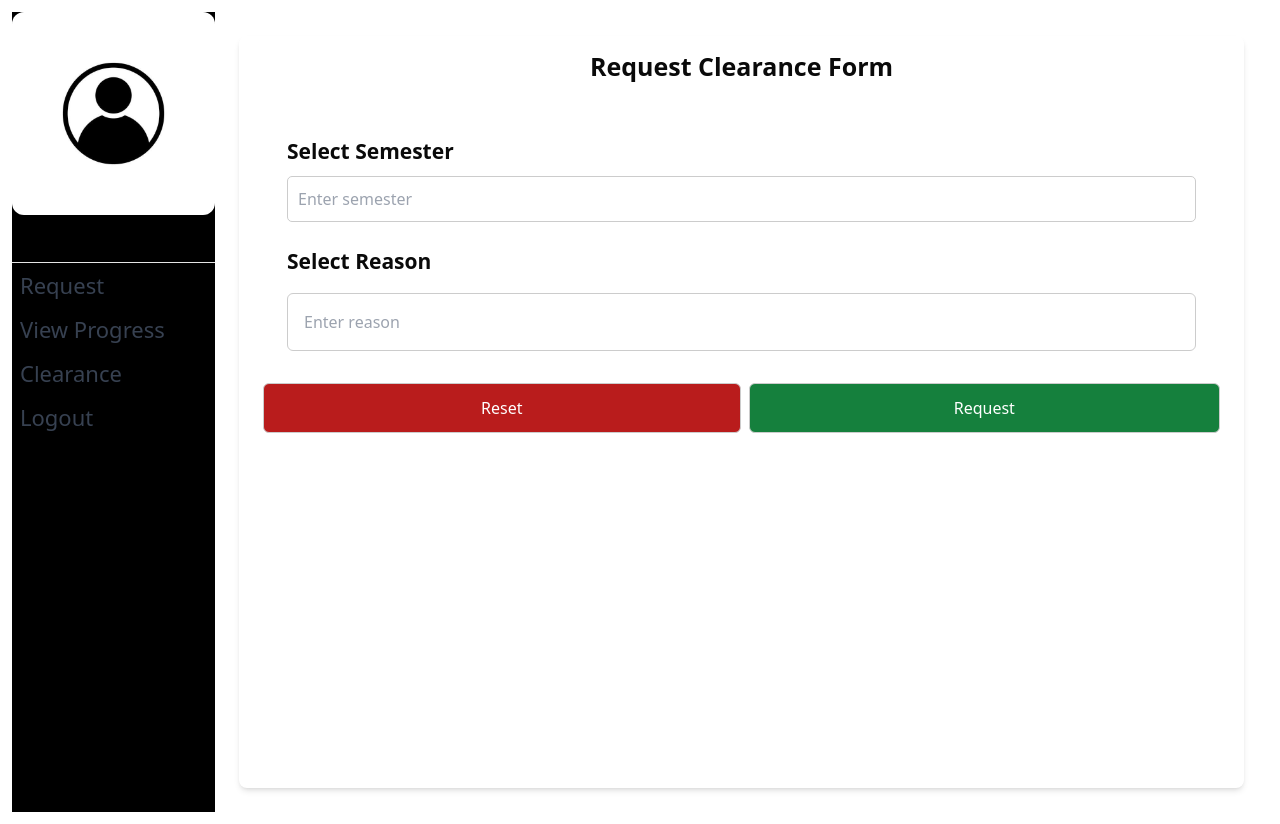
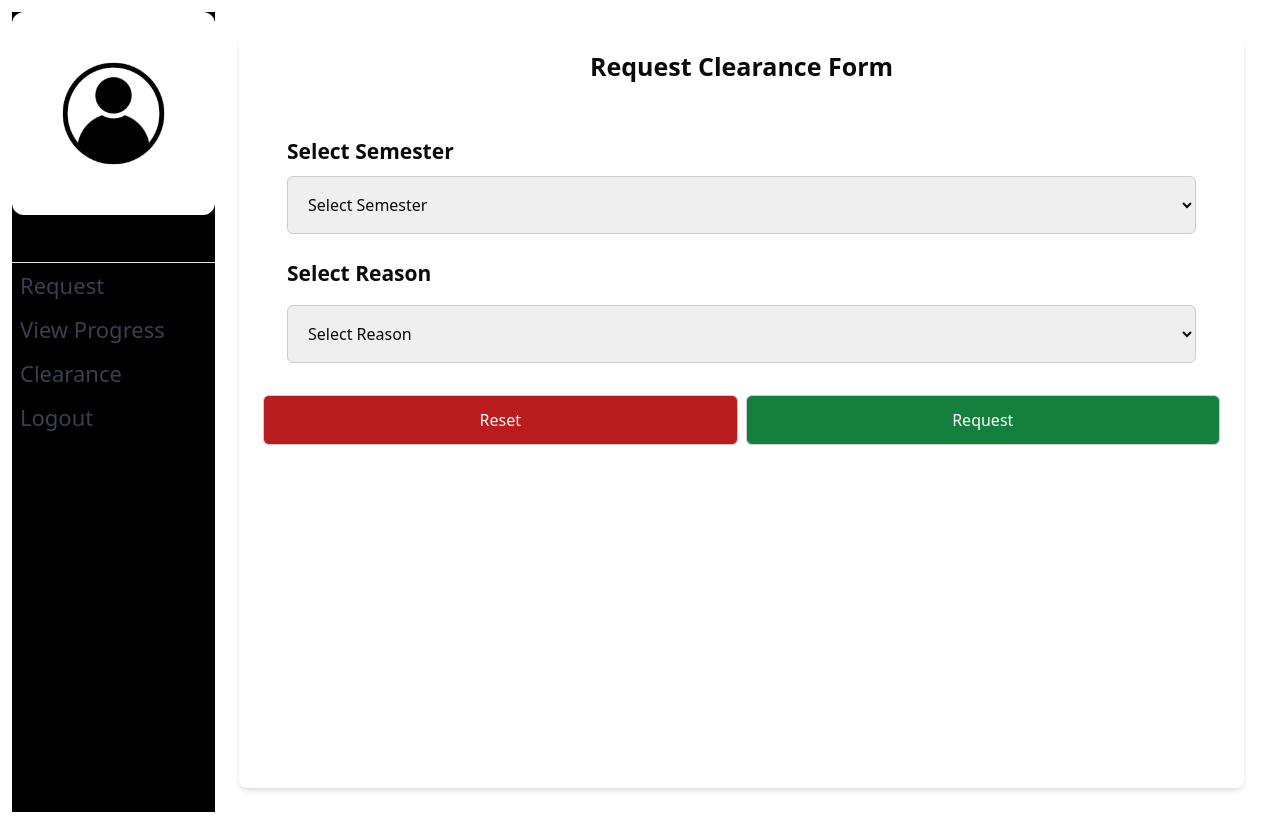
Before and after one commit to nattyemu/cbtp-final-phase, a React (Vite) app in the folder Frontend/: page /student in a window 1280 px wide. Both pictures are taken after a click on the element "Request". Built offline with nearby package versions, Linux system fonts and the light colour scheme.

Commit message:
change the request input field to select , some validation in AdminUpdateStudent

```diff
--- a/Frontend/src/Markups/Components/Admin/AdminUpdateStudent.jsx
+++ b/Frontend/src/Markups/Components/Admin/AdminUpdateStudent.jsx
@@ -1,6 +1,9 @@
 import React, { useEffect, useState } from "react";
 import AuthService from "../../../Service/AuthService";
-const nameRegex = /^[\p{L}\s'-]+$/u;
+
+// Updated regex to allow only alphabetic characters (including accented), spaces, apostrophes, and hyphens.
+const nameRegex = /^[A-Za-zÀ-ÖØ-öø-ÿ\s'-]+$/;
+
 function AdminUpdateStudent({ user }) {
   const initialFormState = {
     faculty: "",
@@ -42,7 +45,7 @@ function AdminUpdateStudent({ user }) {
 
     // Validation
     if (!form.studentId || form.studentId.length !== 9) {
-      formErrors.studentId = "Student ID is required and must be 9 characters";
+      formErrors.studentId = "Student ID is required and must be 9 characters.";
     }
 
     if (
@@ -51,7 +54,7 @@ function AdminUpdateStudent({ user }) {
       !nameRegex.test(form.firstName)
     ) {
       formErrors.firstName =
-        "First Name is required and must be at least 2 characters";
+        "First Name is required, must be at least 2 characters, and cannot contain invalid symbols.";
     }
 
     if (
@@ -60,20 +63,7 @@ function AdminUpdateStudent({ user }) {
       !nameRegex.test(form.lastName)
     ) {
       formErrors.lastName =
-        "Last Name is required and must be at least 2 characters";
-    }
-
-    if (!form.email || !/\S+@\S+\.\S+/.test(form.email)) {
-      formErrors.email = "A valid email is required";
-    }
-
-    if (!form.role) {
-      formErrors.role = "Role is required";
-    }
-
-    if (form.password && form.password.length < 8) {
-      formErrors.password =
-        "Password must be at least 8 characters if provided";
+        "Last Name is required, must be at least 2 characters, and cannot contain invalid symbols.";
     }
 
     if (
@@ -81,19 +71,33 @@ function AdminUpdateStudent({ user }) {
       form.middleName.length < 2 ||
       !nameRegex.test(form.middleName)
     ) {
-      formErrors.middleName = "Middle Name must be at least 2 characters";
+      formErrors.middleName =
+        "Middle Name must be at least 2 characters and cannot contain invalid symbols.";
+    }
+
+    if (!form.email || !/\S+@\S+\.\S+/.test(form.email)) {
+      formErrors.email = "A valid email is required.";
+    }
+
+    if (!form.role) {
+      formErrors.role = "Role is required.";
+    }
+
+    if (form.password && form.password.length < 8) {
+      formErrors.password =
+        "Password must be at least 8 characters if provided.";
     }
 
     if (!form.faculty) {
-      formErrors.faculty = "Faculty is required";
+      formErrors.faculty = "Faculty is required.";
     }
 
     if (!form.department || form.department.length < 2) {
-      formErrors.department = "Department is required";
+      formErrors.department = "Department is required.";
     }
 
     if (!form.sex) {
-      formErrors.sex = "Gender is required";
+      formErrors.sex = "Gender is required.";
     }
 
     // If there are errors, set the errors state and don't proceed
@@ -111,7 +115,7 @@ function AdminUpdateStudent({ user }) {
         setErrors({ general: response?.message }); // Handle error response
       }
     } catch (error) {
-      setErrors({ general: "Error updating student:" });
+      setErrors({ general: "Error updating student." });
       console.error("Error updating student:", error);
     }
   };
@@ -269,9 +273,9 @@ function AdminUpdateStudent({ user }) {
             {errors.sex && <div className="text-red-500">{errors.sex}</div>}
           </div>
 
-          <div className="form-group mt-3">
-            <button type="submit">Submit</button>
-          </div>
+          <button type="submit" className="btn btn-primary">
+            Update Student
+          </button>
         </form>
       </div>
     </div>
--- a/Frontend/src/Markups/Components/Root/student/request/Request.jsx
+++ b/Frontend/src/Markups/Components/Root/student/request/Request.jsx
@@ -1,34 +1,31 @@
-import { useContext, useState } from "react";
+import { useState } from "react";
 import "./request.css";
 import AuthService from "../../../../../Service/AuthService";
 import { toast } from "react-toastify";
+
 function Request() {
   const [isError, setIsError] = useState(false);
-
-  const handleSubmit = (event) => {
-    event.preventDefault();
-  };
-
-  // const handleReasonChange = (event) => {
-  //   const reason = event.target.value;
-  //   setSelectedReason(reason);
-  //   setShowDescription(reason === "other");
-  // };
-
   const [form, setForm] = useState({
     semester: "",
     reason: "",
   });
-  const [showDescription, setShowDescription] = useState(false);
+
   const handleRequest = async (e) => {
     e.preventDefault();
+
+    // Validation
+    if (!form.semester || !form.reason) {
+      setIsError(true);
+      return;
+    }
+
+    setIsError(false); // Clear error if inputs are valid
     console.log(form);
 
     try {
       const response = await AuthService.request(form);
       if (response?.success) {
         toast.success(response.message);
-        // console.log(response);
       } else {
         toast.error(response.message);
       }
@@ -40,12 +37,13 @@ function Request() {
 
   return (
     <div className="flex justify-center m-2 shadow-md rounded-lg w-full">
-      <div className=" w-full">
+      <div className="w-full">
         <h2 className="flex justify-center text-lg mx-5 my-4 font-bold sm:text-[18px] md:text-[22px] lg:text-[25px]">
           Request Clearance Form
         </h2>
-        <form onSubmit={handleSubmit} className="m-2 p-4 ">
+        <form onSubmit={handleRequest} className="m-2 p-4">
           <div className="flex justify-center flex-col gap-0 p-3">
+            {/* Select Semester */}
             <div className="p-3 flex flex-col gap-2">
               <label
                 htmlFor="semester"
@@ -53,63 +51,77 @@ function Request() {
               >
                 Select Semester
               </label>
-              <input
-                type="text"
+              <select
                 name="semester"
                 id="semester"
-                maxLength={22}
-                className="input-field p-4 rounded-md outline-none "
-                placeholder="Enter semester"
-                onChange={(e) => {
+                className="input-field p-4 rounded-md outline-none"
+                onChange={(e) =>
                   setForm({
                     ...form,
                     semester: e.target.value,
-                  });
-                }}
-              />
+                  })
+                }
+                value={form.semester}
+              >
+                <option value="" disabled>
+                  Select Semester
+                </option>
+                <option value="1st semester">1st Semester</option>
+                <option value="2nd semester">2nd Semester</option>
+              </select>
             </div>
-            <div
-              className="p-3 flex flex-col gap-2
-            "
-            >
+
+            {/* Select Reason */}
+            <div className="p-3 flex flex-col gap-2">
               <label
                 htmlFor="reason"
                 className="sm:text-[16px] md:text-[18px] lg:text-[21px]"
               >
                 Select Reason
               </label>
-              <input
+              <select
                 name="reason"
                 id="reason"
-                placeholder="Enter reason"
-                onChange={(e) => {
+                className="select-field my-2 p-4 rounded-md outline-none"
+                onChange={(e) =>
                   setForm({
                     ...form,
                     reason: e.target.value,
-                  });
-                }}
-                className="select-field my-2 p-4 rounded-md outline-none"
-              />
+                  })
+                }
+                value={form.reason}
+              >
+                <option value="" disabled>
+                  Select Reason
+                </option>
+                <option value="semester breaks">Semester Breaks</option>
+                <option value="withdrawals">Withdrawals</option>
+                <option value="emergency situations">
+                  Emergency Situations
+                </option>
+              </select>
             </div>
-            <p id="error" className="error-message">
-              {isError && "Please fill in all fields"}
+
+            {/* Error Message */}
+            <p id="error" className="error-message text-red-600">
+              {isError && "Please fill in both fields before submitting."}
             </p>
           </div>
+
           <div className="flex gap-2">
             <input
               type="reset"
               value="Reset"
               onClick={() => {
+                setForm({ semester: "", reason: "" });
                 setIsError(false);
-                setShowDescription(false);
               }}
-              className="reset-button  rounded-md bg-red-700 hover:bg-red-600 text-white p-3"
+              className="reset-button rounded-md bg-red-700 hover:bg-red-600 text-white p-3"
             />
             <input
-              onClick={handleRequest}
               type="submit"
               value="Request"
-              className=" bg-green-700 text-white hover:bg-green-600  rounded-md"
+              className="bg-green-700 text-white hover:bg-green-600 rounded-md p-3"
             />
           </div>
         </form>
```
Also changed, not shown: 1 other file (tests, documents, lock files or other folders).
